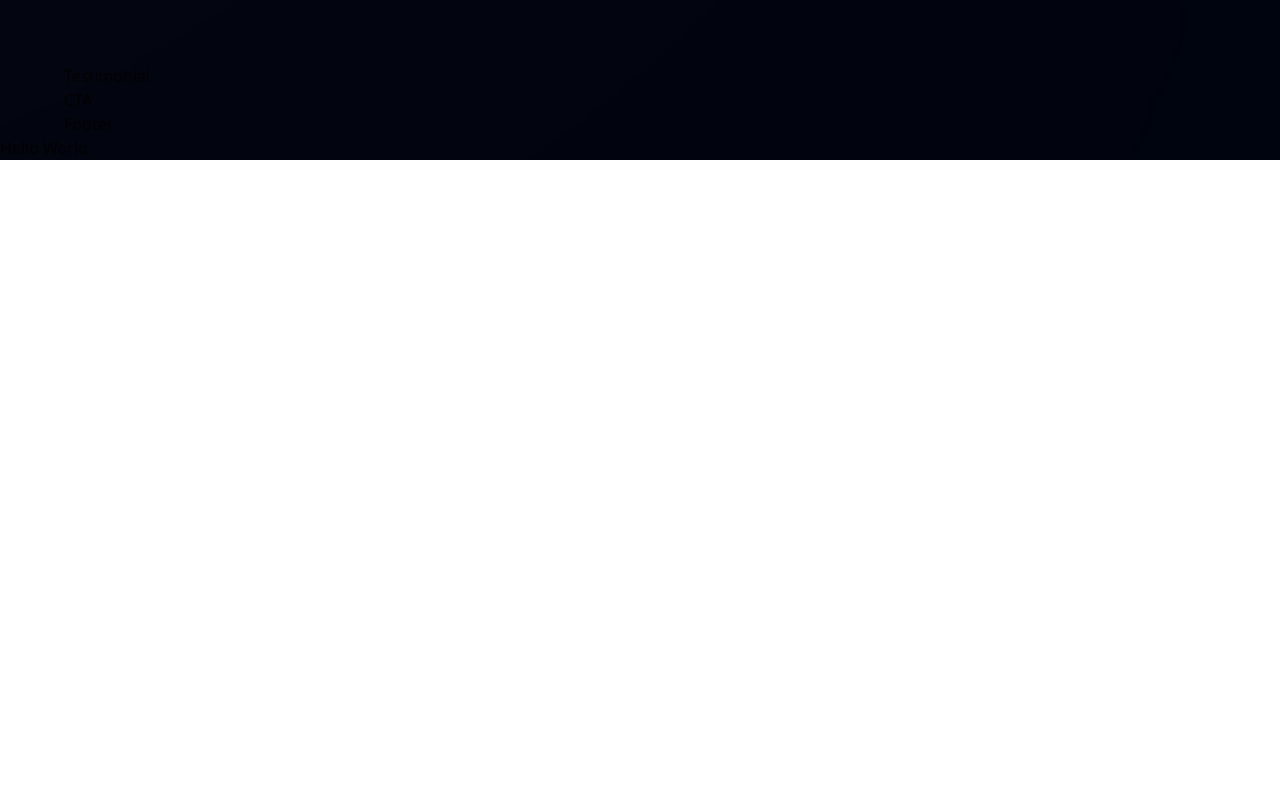
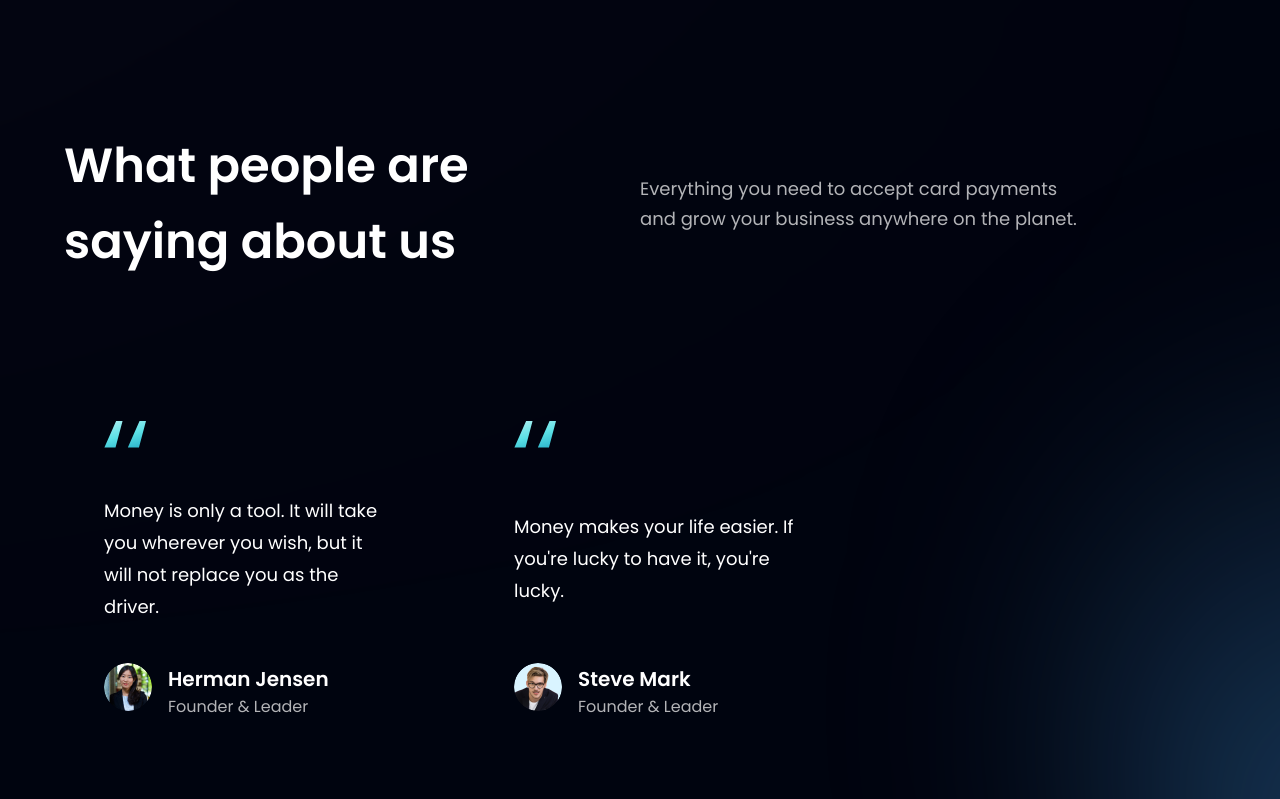
Before and after one commit to Aman-Singh-Kushwaha/modern-bank-app, a React (Vite) app: page / in a window 1280 px wide. Shown: the part 2761-3560 px from the top of the page. Before the commit the page ends 2921 px from the top, so only its background shows below. Built offline with nearby package versions, Linux system fonts and the light colour scheme.

Commit message:
Testimonials done

```diff
--- a/src/components/FeedbackCard.jsx
+++ b/src/components/FeedbackCard.jsx
@@ -1,9 +1,21 @@
 import React from 'react'
+import { quotes } from '../assets'
 
-const FeedbackCard = () => {
-  return (
-    <div>FeedbackCard</div>
-  )
-}
+const FeedbackCard = ({content, name, title, img}) => (
+  <div className="flex justify-between flex-col px-10 py-12 rounded-[20px] max-w-[370px] md:mr-10 sm:mr-5 mr-0 my-5 feedback-card">
+    <img src={quotes} alt="quotes" className="w-[42px] h-[42px] object-contain" />
+
+    <p className="font-poppins font-normal text-[18px] leading-[32px] text-white my-10">{content}</p>
+
+    <div className="flex flex-row">
+      <img src={img} alt="name" className="w-[48px] h-[48px] rounded-full" />
+
+      <div className="flex flex-col ml-4">
+        <h4 className="font-poppins font-semibold text-[20px] leading-[32px] text-white">{name}</h4>
+        <p className="font-poppins font-normal text-[16px] leading-[24px] text-dimWhite">{title}</p>
+      </div>
+    </div>
+  </div>
+)
 
 export default FeedbackCard
--- a/src/components/Testimonial.jsx
+++ b/src/components/Testimonial.jsx
@@ -1,9 +1,30 @@
-import React from 'react'
+import {feedback} from '../constants';
+import styles from '../style';
+import FeedbackCard from './FeedbackCard';
 
-const Testimonial = () => {
-  return (
-    <div>Testimonial</div>
-  )
-}
+const Testimonial = () => (
+  <sectiom id="clients" className={`${styles.paddingY} ${styles.flexCenter} flex-col relative`}>
+
+    <div className="absolute z-[0] w-[60%] h-[60%] -right-[50%] rounded-full blue__gradient "/>
+
+    <div className="w-full flex justify-between items-center md:flex-row flex-col sm:mb-16 mb-6 relative z-[1]">
+      <h2 className={`${styles.heading2}`}>
+        What people are <br className="sm:block hidden" /> saying about us
+      </h2>
+      <div className="w-full md:mt-0 mt-6">
+        <p className={`${styles.paragraph} text-left max-w-[450px]`}>
+          Everything you need to accept card payments and grow your business anywhere on the planet.
+        </p>
+      </div>
+    </div>
+
+    <div className="flex flex-wrap sm:justify-start justify-center w-full relative z-[1]">
+      {feedback.map((card)=> (
+        // this {...card} opens up the object and passes each key as a prop
+        <FeedbackCard key={card.id} {...card}/>
+      ))}
+    </div>
+  </sectiom>
+)
 
 export default Testimonial
```
